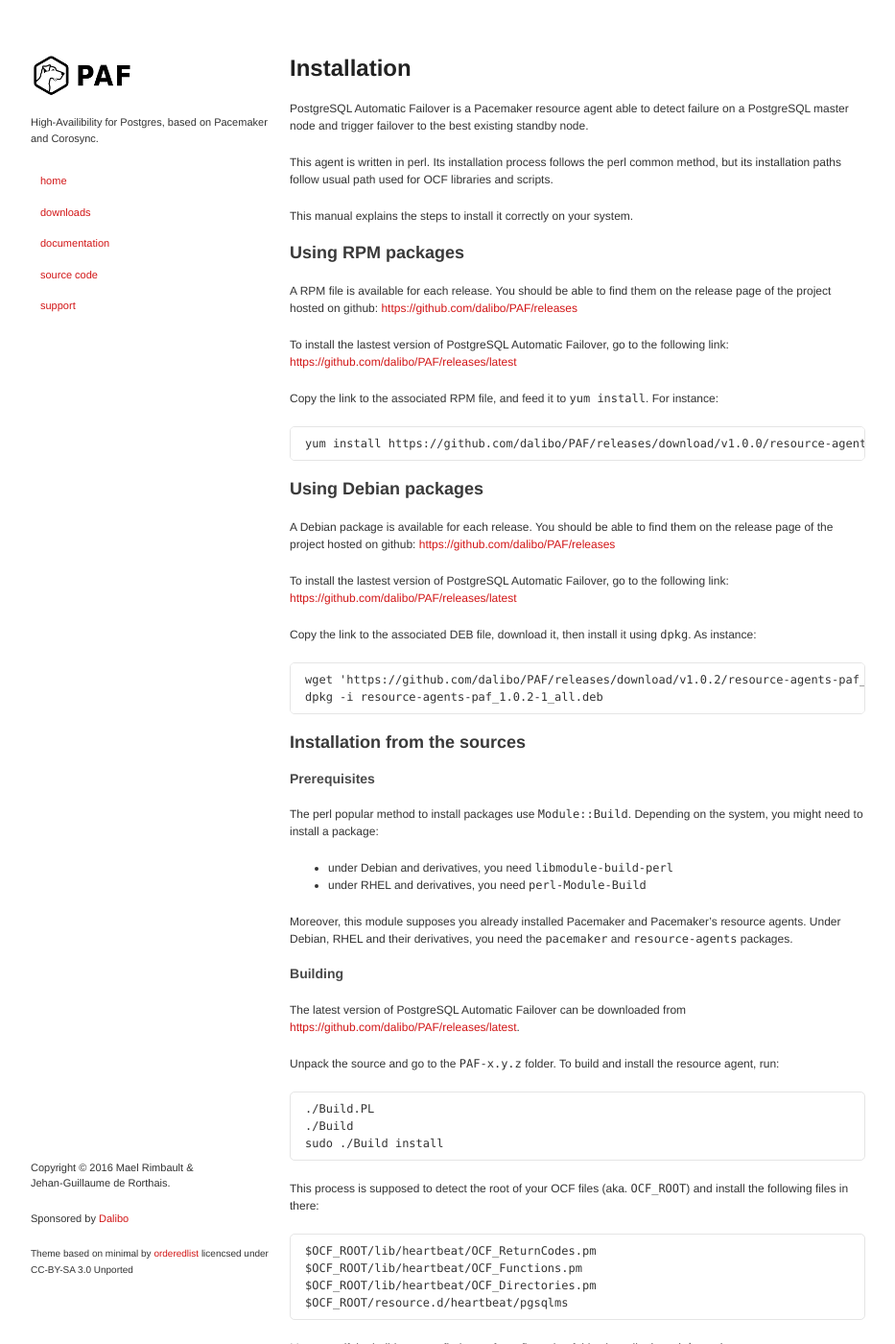
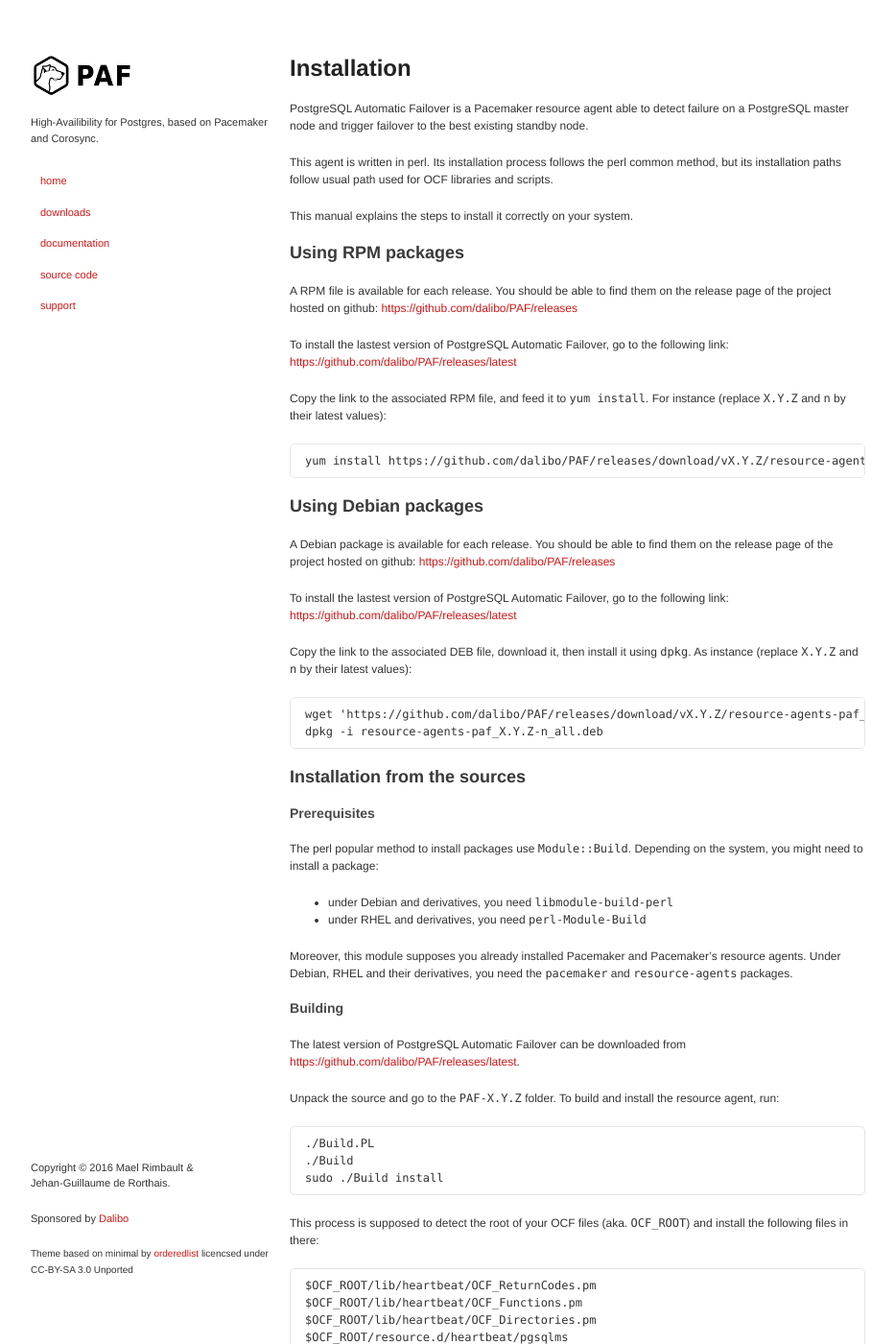
Before and after one commit to ClusterLabs/PAF, a Jekyll site: the page built from install.md, in a window 1280 px wide and 1400 px high. Shown: the whole window at 96% size, without its empty margins (173-1106 px from the left). Built offline with Jekyll 4.4.1, drawn with Linux system fonts in a browser that asks for light colours.

Commit message:
Update links to packages and source everywhere.
gh issue #27

````diff
--- a/install.md
+++ b/install.md
@@ -28,10 +28,10 @@
 [https://github.com/dalibo/PAF/releases/latest](https://github.com/dalibo/PAF/releases/latest)
 
 Copy the link to the associated RPM file, and feed it to `yum install`. For
-instance:
+instance (replace `X.Y.Z` and `n` by their latest values):
 
 ```
-yum install https://github.com/dalibo/PAF/releases/download/v1.0.0/resource-agents-paf-1.0.0-1.noarch.rpm
+yum install https://github.com/dalibo/PAF/releases/download/vX.Y.Z/resource-agents-paf-X.Y.Z-n.noarch.rpm
 ```
 
 ## Using Debian packages
@@ -45,11 +45,11 @@
 [https://github.com/dalibo/PAF/releases/latest](https://github.com/dalibo/PAF/releases/latest)
 
 Copy the link to the associated DEB file, download it, then install it
-using `dpkg`. As instance:
+using `dpkg`. As instance (replace `X.Y.Z` and `n` by their latest values):
 
 ```
-wget 'https://github.com/dalibo/PAF/releases/download/v1.0.2/resource-agents-paf_1.0.2-1_all.deb'
-dpkg -i resource-agents-paf_1.0.2-1_all.deb
+wget 'https://github.com/dalibo/PAF/releases/download/vX.Y.Z/resource-agents-paf_X.Y.Z-n_all.deb'
+dpkg -i resource-agents-paf_X.Y.Z-n_all.deb
 ```
 
 ## Installation from the sources
@@ -72,8 +72,8 @@
 The latest version of PostgreSQL Automatic Failover can be downloaded from
 [https://github.com/dalibo/PAF/releases/latest](https://github.com/dalibo/PAF/releases/latest).
 
-Unpack the source and go to the `PAF-x.y.z` folder.
-To build and install the resource agent, run:
+Unpack the source and go to the `PAF-X.Y.Z` folder. To build and install the
+resource agent, run:
 
 ```
 ./Build.PL
````
